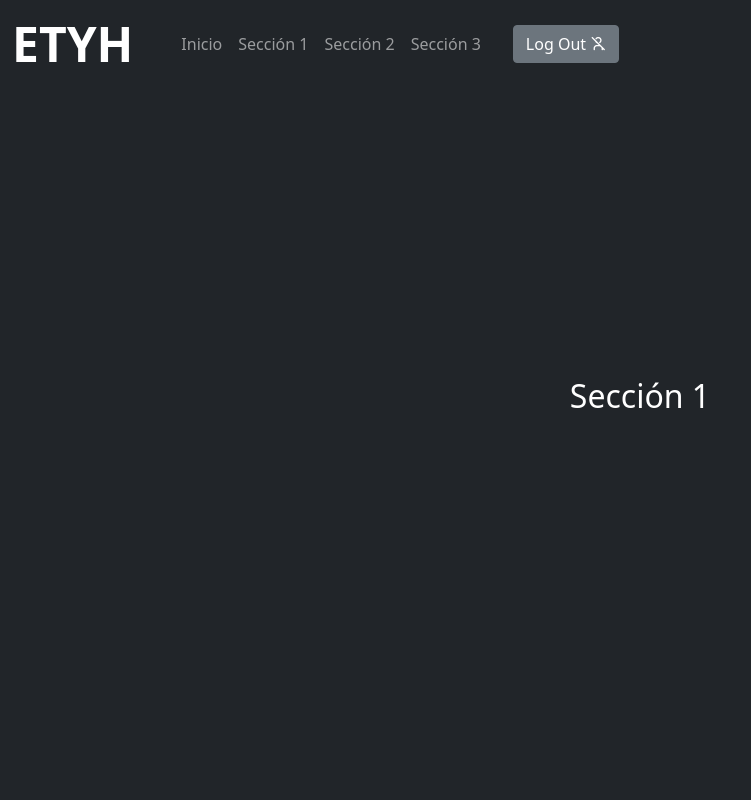
After one commit to APA1112/SymfonyBowling, a Symfony app: template src/Bundles/CineBundle/Resources/templates/section1.html.twig in a window 1280 px wide. The commit adds this page. Shown: the whole page, without its empty margins (0-751 px from the left). Run offline with Twig, Linux system fonts and the light colour scheme; the template is opened without the code that fills it, so the values that code supplies are empty; some libraries are stand-ins or nearby versions.

Commit message:
CineBundle finished

```diff
--- /dev/null
+++ b/src/Bundles/CineBundle/Resources/templates/cine.html.twig
@@ -0,0 +1,9 @@
+{% extends "base.html.twig" %}
+{% block header %}
+{% include "@Cine/navbar.html.twig" %}
+{% endblock %}
+{% block body %}
+<div class="d-flex justify-content-center align-items-center" style="height: 100vh;">
+    <h2 class="text-center text-white">Bienvenido a Cine</h2>
+</div>
+{% endblock %}
--- /dev/null
+++ b/src/Bundles/CineBundle/Resources/templates/cineTag.html.twig
@@ -0,0 +1,6 @@
+<div class="border border-white rounded text-center d-grid" style="height: 100%; width: 100%;">
+    <a href="{{path('cine_route')}}" class="text-white text-decoration-none fs-5">
+        <i class="ti ti-ticket" style='font-size: 8rem;'></i>
+        <h3>Cine</h3>
+    </a>
+</div>
--- /dev/null
+++ b/src/Bundles/CineBundle/Resources/templates/navbar.html.twig
@@ -0,0 +1,34 @@
+{% set current_path = app.request.get('_route')|split('_') %}
+<nav class="navbar fixed-top navbar-expand-lg navbar-dark bg-dark">
+    <div class="container-fluid">
+        <div class="row align-items-center text-white">
+            <div class="col-auto">
+                <a class="navbar-brand" style="font-size: 3rem; font-weight: bold" href="{{ path('mainApp') }}">ETYH</a>
+            </div>
+            <div class="col">
+                <div class="collapse navbar-collapse" id="navbarNav">
+                    <ul class="navbar-nav">
+                        <li class="nav-item">
+                            <a class="nav-link" href="{{path('cine_route')}}">Inicio</a>
+                        </li>
+                        <li class="nav-item">
+                            <a class="nav-link" href="{{path('cine_section1')}}">Sección 1</a>
+                        </li>
+                        <li class="nav-item">
+                            <a class="nav-link" href="{{path('cine_section2')}}">Sección 2</a>
+                        </li>
+                        <li class="nav-item">
+                            <a class="nav-link" href="{{path('cine_section3')}}">Sección 3</a>
+                        </li>
+                    </ul>
+                </div>
+            </div>
+            <div class="col-auto">
+                <button class="btn btn-secondary">
+                    Log Out
+                    <i class="ti ti-user-off"></i>
+                </button>
+            </div>
+        </div>
+    </div>
+</nav>
--- /dev/null
+++ b/src/Bundles/CineBundle/Resources/templates/section1.html.twig
@@ -0,0 +1,7 @@
+{% extends "@Cine/cine.html.twig" %}
+
+{% block body %}
+<div class="d-flex justify-content-center align-items-center" style="height: 100vh;">
+    <h2 class="text-center text-white">Sección 1</h2>
+</div>
+{% endblock %}
--- a/src/Bundles/ContabilidadBundle/Controller/ContabilidadController.php
+++ b/src/Bundles/ContabilidadBundle/Controller/ContabilidadController.php
@@ -12,17 +12,17 @@ class ContabilidadController extends AbstractController{
         return $this->render('@Contabilidad/contabilidad.html.twig');
     }
 
-    #[Route('/contabilidad/section1', name:'section1')]
+    #[Route('/contabilidad/section1', name:'contabilidad_section1')]
     public function section1() : Response{
         return $this->render('@Contabilidad/section1.html.twig');
     }
 
-    #[Route('/contabilidad/section2', name:'section2')]
+    #[Route('/contabilidad/section2', name:'contabilidad_section2')]
     public function section2() : Response{
         return $this->render('@Contabilidad/section2.html.twig');
     }
 
-    #[Route('/contabilidad/section3', name:'section3')]
+    #[Route('/contabilidad/section3', name:'contabilidad_section3')]
     public function section3() : Response{
         return $this->render('@Contabilidad/section3.html.twig');
     }
--- a/templates/Main/main.html.twig
+++ b/templates/Main/main.html.twig
@@ -30,5 +30,6 @@
             </a>
         </div> #}
         {% include "@Contabilidad/contabilidadTag.html.twig" %}
+        {% include "@Cine/cineTag.html.twig" %}
     </div>
 {% endblock %}
```
Also changed, not shown: config/routes.yaml (+16 -0 lines), src/Bundles/CineBundle/CineBundle.php (added, +7 -0 lines), src/Bundles/CineBundle/Controller/CineController.php (added, +29 -0 lines), src/Bundles/CineBundle/Resources/templates/section2.html.twig (added, +7 -0 lines), src/Bundles/CineBundle/Resources/templates/section3.html.twig (added, +7 -0 lines), 1 other file.
